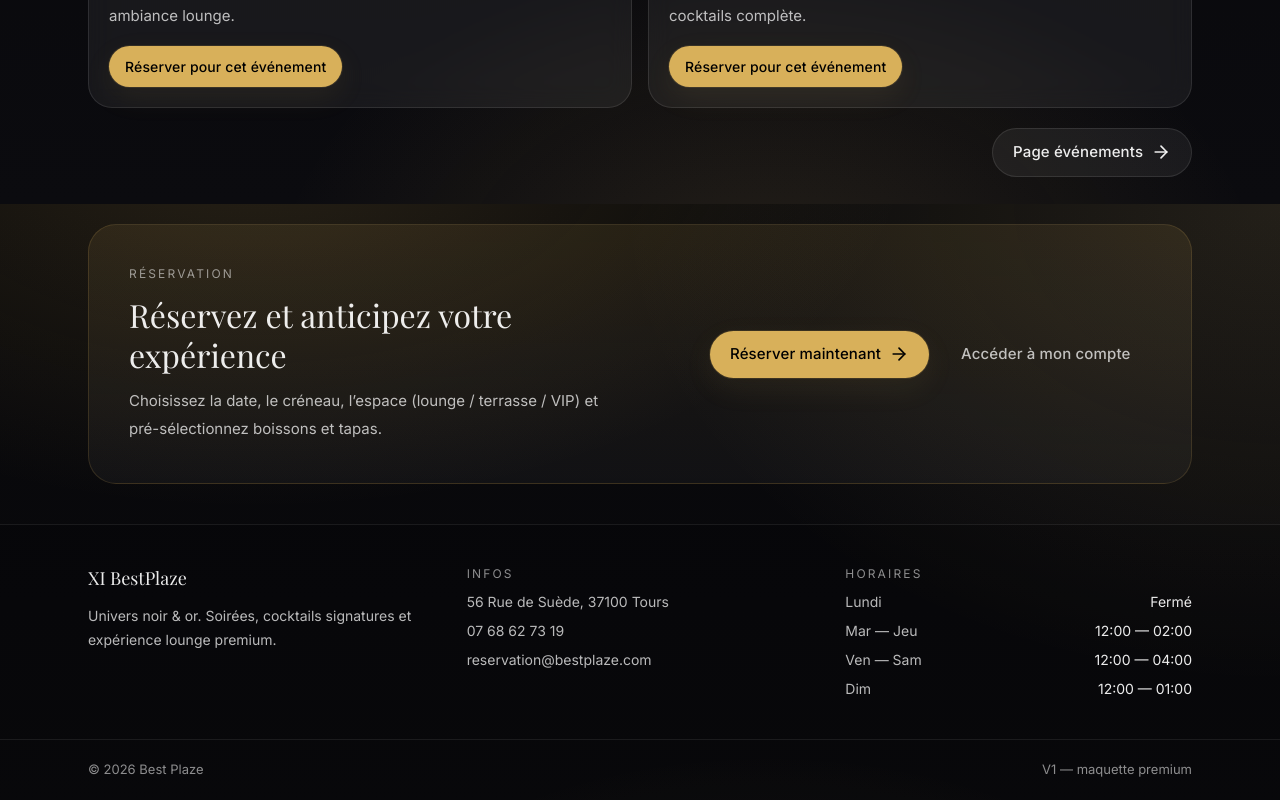
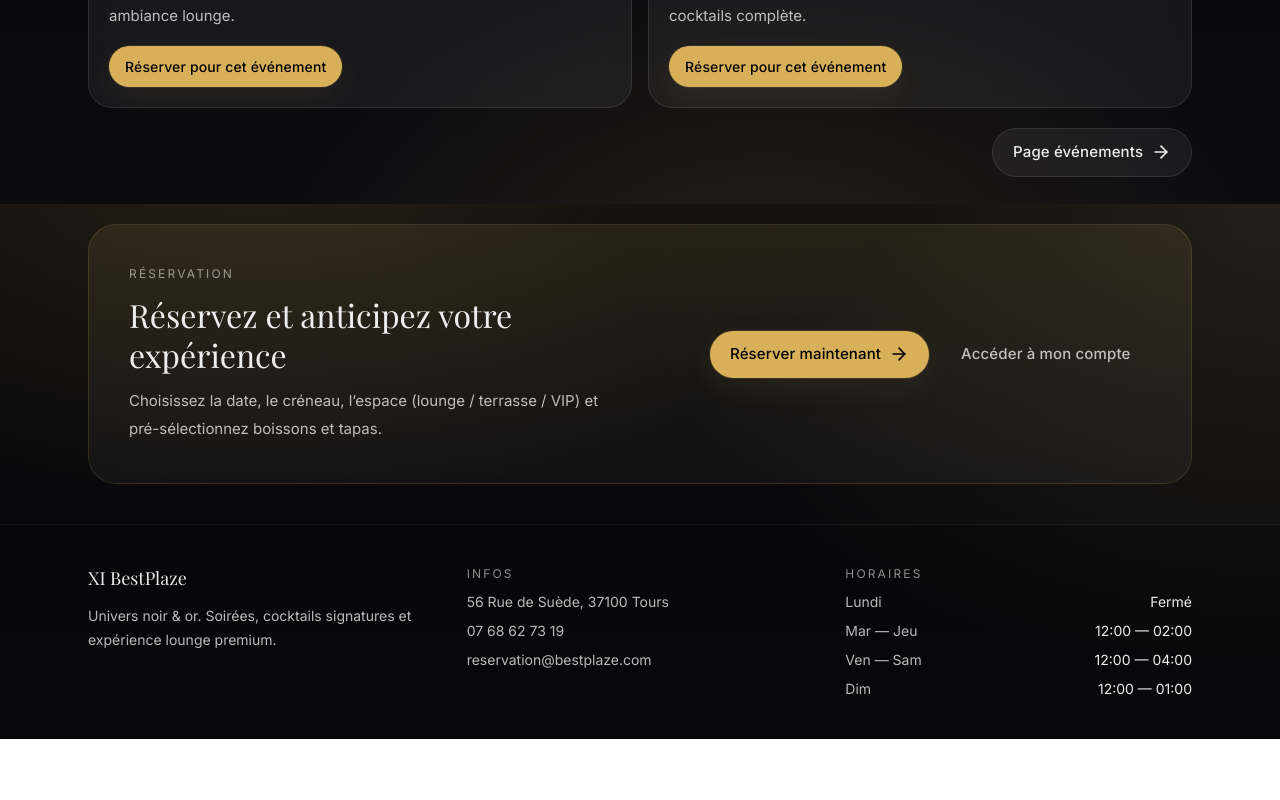
Before and after one commit to kmxcg7r7fy-netizen/bestplaze, a Next.js app in the folder best-plaze/: page / in a window 1280 px wide. Shown: the part 1396-2196 px from the top of the page. After the commit the page ends 2135 px from the top, so only its background shows below. Built offline with nearby package versions, Linux system fonts and the light colour scheme; a web font is replaced by a local one.

Commit message:
refactor(footer): retirer la barre signature noir et or

```diff
--- a/best-plaze/src/components/shell/Footer.tsx
+++ b/best-plaze/src/components/shell/Footer.tsx
@@ -33,12 +33,6 @@ export function Footer() {
           </div>
         </div>
       </div>
-      <div className="border-t border-white/8">
-        <div className="mx-auto flex w-full max-w-6xl items-center justify-between px-4 py-5 text-[13px] text-bp-muted sm:px-6">
-          <span>© {new Date().getFullYear()} Best Plaze</span>
-          <span>V1 — maquette premium</span>
-        </div>
-      </div>
     </footer>
   );
 }
```
